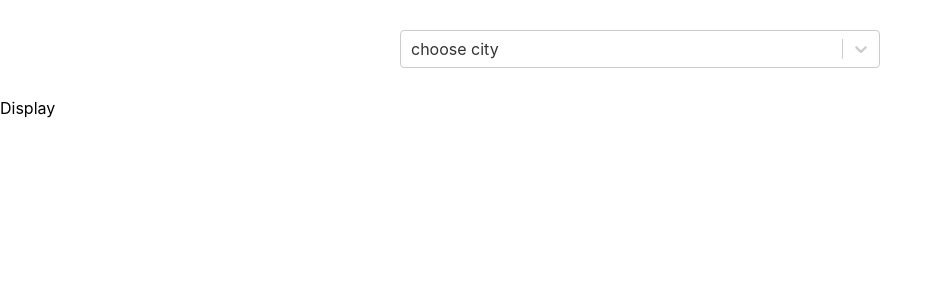
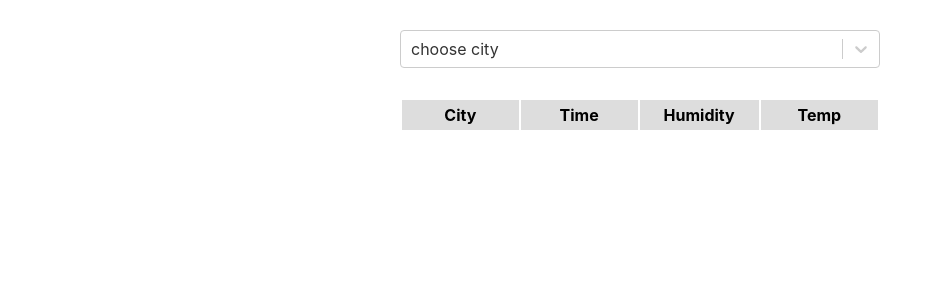
Before and after one commit to g-krzysztof/second-part, a React (Create React App) app: page / in a window 1280 px wide. Shown: the top 300 px of the page, without its empty margins (0-942 px from the left). Built offline with nearby package versions, Linux system fonts and the light colour scheme.

Commit message:
add Display jsx structure and styles

```diff
--- a/src/components/Display.js
+++ b/src/components/Display.js
@@ -1,10 +1,27 @@
 import React from 'react';
 import '../css/Display.css'
 
-const Display = () => {
+const Display = (props) => {
     return (
         <>
-            <div>Display</div>
+            <div className="display">
+                <table>
+                    <tbody>
+                        <tr className="display__header">
+                            <th className="display__header-item">City</th>
+                            <th className="display__header-item">Time</th>
+                            <th className="display__header-item">Humidity</th>
+                            <th className="display__header-item">Temp</th>
+                        </tr>
+                        {props.results.map(item => <tr key={item.key} className="display__data">
+                            <td className="display__data-item" >{item.city}</td>
+                            <td className="display__data-item" >{item.time}</td>
+                            <td className="display__data-item" >{item.humidity}</td>
+                            <td className="display__data-item" >{item.temp}</td>
+                        </tr>)}
+                    </tbody>
+                </table>
+            </div>
         </>
     );
 }
--- a/src/css/Display.css
+++ b/src/css/Display.css
@@ -1 +1,29 @@
-/* No CSS *//*# sourceMappingURL=Display.css.map */
+table, tbody {
+  width: 100%;
+}
+
+.display {
+  width: 480px;
+  margin: 30px auto;
+  text-align: left;
+}
+
+.display__header {
+  height: 30px;
+  background-color: #ddd;
+  text-align: center;
+}
+
+.display__header-item {
+  width: 120px;
+}
+
+.display__data {
+  height: 24px;
+  text-align: center;
+}
+
+.display__data-item {
+  width: 120px;
+}
+/*# sourceMappingURL=Display.css.map */
--- a/src/styles/Display.scss
+++ b/src/styles/Display.scss
@@ -0,0 +1,24 @@
+table, tbody {
+    width: 100%;
+}
+
+.display {
+    width: 480px;
+    margin: 30px auto;
+    text-align: left;
+    &__header{
+        height: 30px;
+        background-color: #ddd;
+        text-align: center;
+    }
+    &__header-item {
+        width: 120px;
+    }
+    &__data{
+        height: 24px;
+        text-align: center;
+    }
+    &__data-item {
+        width: 120px;
+    }
+}
```
Also changed, not shown: 1 other file (tests, documents, lock files or other folders).
